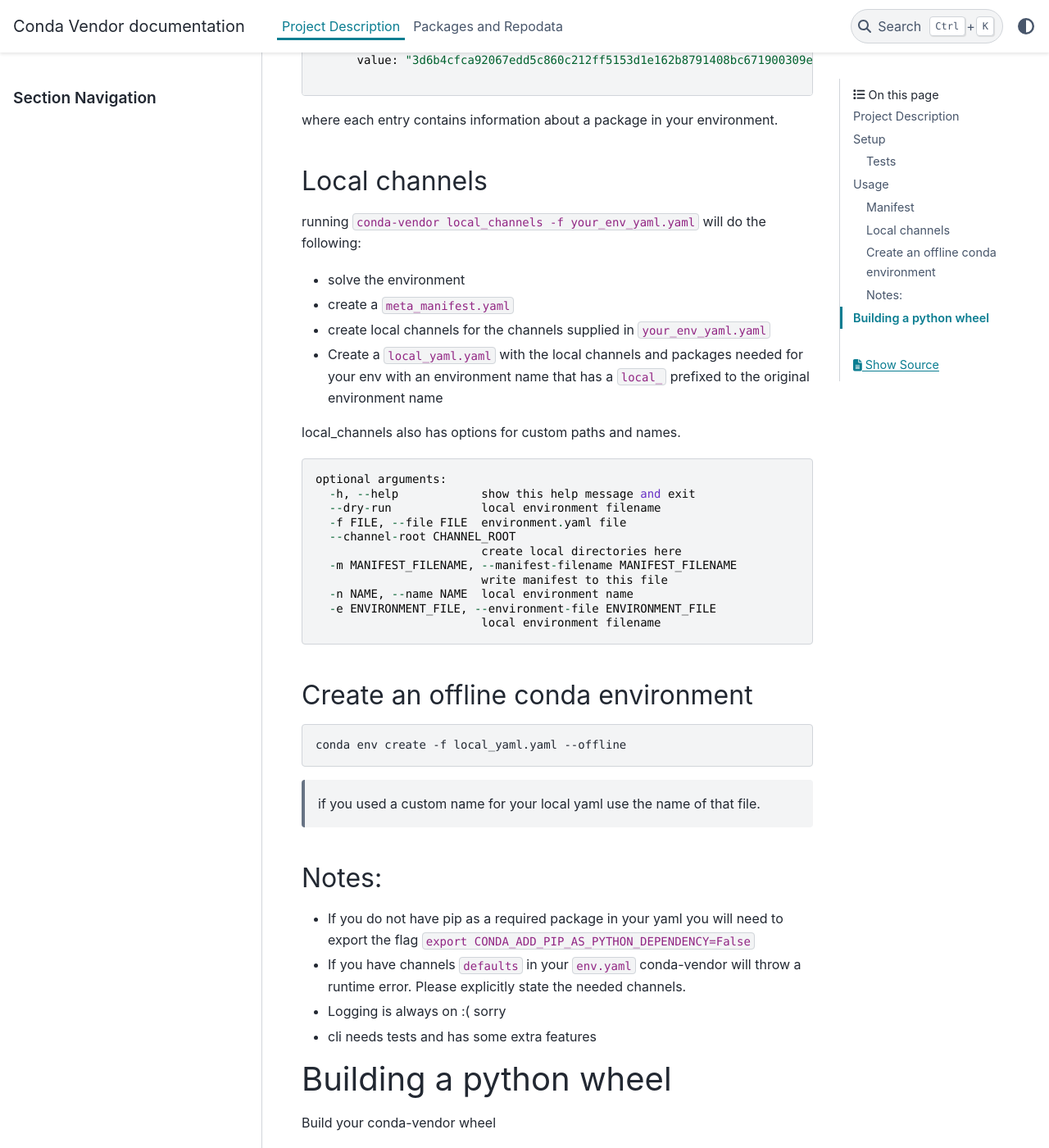
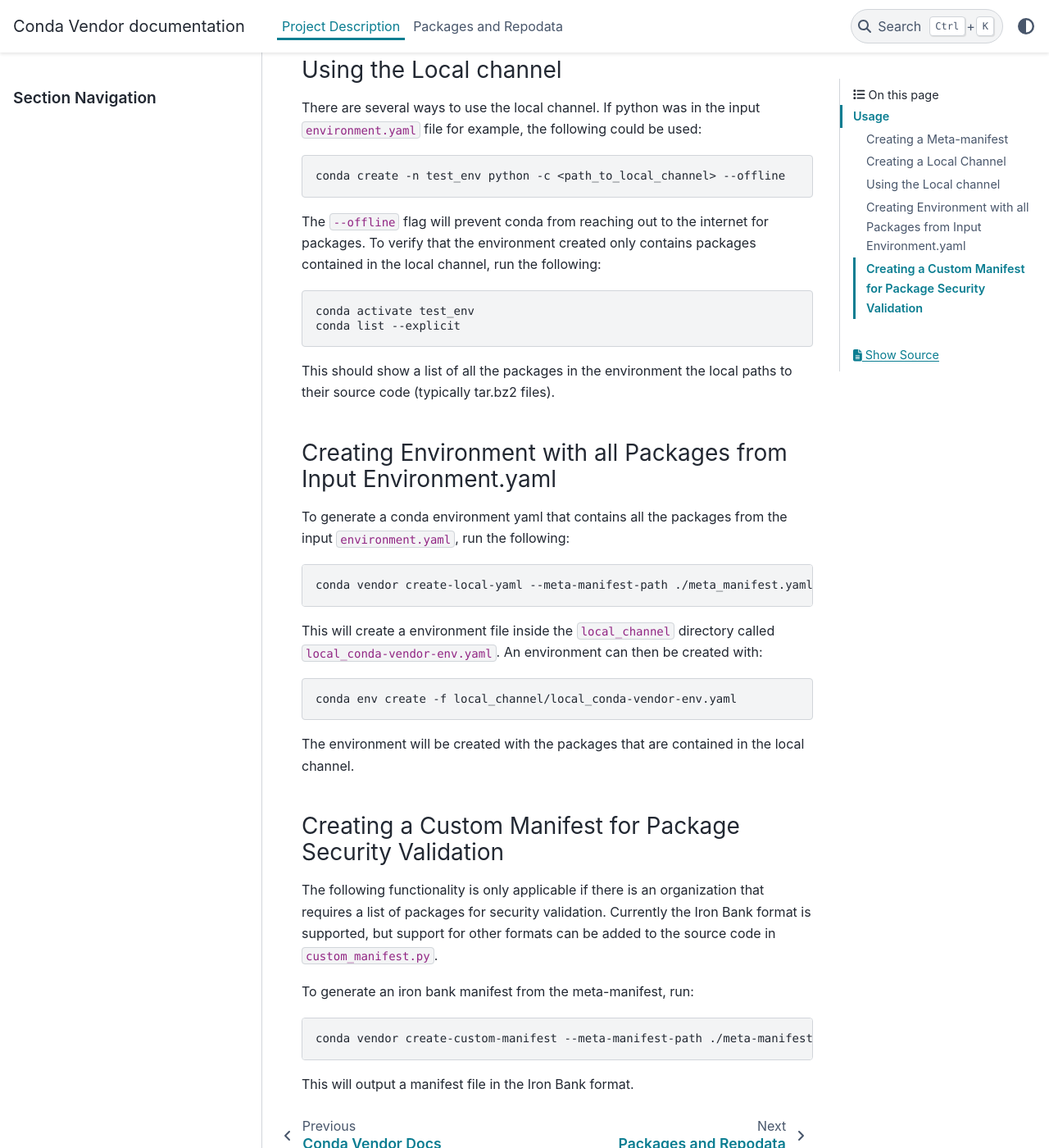
Before and after one commit to MetroStar/conda-vendor, a Sphinx documentation site: the page built from docs/source/user_guide.md, in a window 1280 px wide and 1400 px high, scrolled down 1566 px. Shown: the whole window at 82% size. Built offline with Sphinx 7.4.7 and the PyData theme 0.15.4, drawn with Linux system fonts in a browser that asks for light colours; some of the changed text lies outside the part shown.

Commit message:
Updates to readmes (#12)

````diff
--- a/docs/source/user_guide.md
+++ b/docs/source/user_guide.md
@@ -1,105 +1,65 @@
 # Project Description
-Conda Vendor is a tool to create local conda channels based on a [conda environment yaml file](https://conda.io/projects/conda/en/latest/user-guide/tasks/manage-environments.html#create-env-file-manually). The created local channel will only contain the packages that are required when the yaml file installs. This is the same concept as [mirroring a channel](https://docs.anaconda.com/anaconda-repository/admin-guide/install/config/mirrors/mirror-anaconda-repository/) except only the required packages will be downloaded locally. This vastly descreases the size of the resulting mirrored channel.
 
-Conda Vendor also creates software version manifests based on a conda environment configuration file. These files contain the package name, download URL, and sha256 hash of all packages and dependencies from the input conda environment file.
+Conda Vendor is a tool to create local conda channels and manifests based on an input conda environment yaml file. This tool is particularly useful when trying to use conda packages inside an air-gapped network.
 
-# Setup
-All below steps should be run from within `conda-vendor` directory. This guide assumes that conda is pre-installed and configured.
+The tool works by intaking a [conda environment yaml file](https://conda.io/projects/conda/en/latest/user-guide/tasks/manage-environments.html#create-env-file-manually) and performing a conda solve to determine what packages are needed. A "meta-manifest" file is then generated which contains metadata about all of the packages and their dependencies from the input environment yaml file. Conda-vendor can then use this meta-manifest file for two purposes. The first is to create local conda channels which will allow use of the environment yaml file offline. This is the same concept as [mirroring a channel](https://docs.anaconda.com/anaconda-repository/admin-guide/install/config/mirrors/mirror-anaconda-repository/) except only the required packages will be downloaded locally. This vastly descreases the size of the resulting mirrored channel.
 
-To create a conda environment with the dependencies for conda vendor:
+The second is to create custom manifest files in order to satisfy security organizations' requirements. These files contain the package name, download URL, and sha256 hash of all packages and dependencies from the input conda environment file. Currently Iron Bank is the only format supported, but others can be easily added by modifying [this file](https://github.com/MetroStar/conda-vendor/blob/main/conda_vendor/custom_manifest.py).
 
-	conda env create -f conda_vendor_test.yaml
 
-Activate the environment
+## Usage
 
-	conda activate conda_vendor_test_env
+Conda-vendor has two main steps to create a local channel. First, a meta-manifest file is created as an intermediate artifact. With an existing meta-manifest file, a local conda channel can then be created.
 
-### Tests
-Make sure everything is good to go with
+The intermediate meta-manifest is generated to allow for the creation of custom software manifests. These manifests can then be used obtain package approval from an organization's cybersecurity team.
 
-	pytest -vvv
+### Creating a Meta-manifest
 
-# Usage
-`conda-vendor` solves an environment from an environment.yaml and currently has two main functions:
+Conda-vendor solves an environment with conda from an `environment.yaml` and determines all the packages that are required. The metadata for these required packages is stored in a file called `meta_manifest.yaml`. To create this file, run:
 
-* create a `meta_manifest.yaml` a yaml for CICD
-* Create local channels to resolve an environment offline.
+	conda vendor create-meta-manifest --environment-yaml environment.yaml
 
-### Manifest
-To create a manifest run:
-```bash
-	conda-vendor manifest -f your_env.yaml --manifest-filename your_manifest_out.yaml
-```
+The above command will output a `meta_manifest.yaml` file in the current directory.
 
-if no manifest filename is supplied it will default to `meta_manifest.yaml`.
+### Creating a Local Channel
 
-It will looks something like this:
-```
-resources:
-  - url: "https://s3.amazonaws.com/path/to/your/package-1.0.0.tar.gz"
-    filename: "package-1.0.0.tar.gz"
-    validation:
-      type: "sha256"
-      value: "3d6b4cfca92067edd5c860c212ff5153d1e162b8791408bc671900309eb555ec" # must be lowercase
+With a meta-manifest file created, conda-vendor can then create local channels.
 
-```
-where each entry contains information about a package in your environment.
+	conda vendor create-channels --meta-manifest-path ./meta_manifest.yaml
 
-### Local channels
-running `conda-vendor local_channels -f your_env_yaml.yaml` will do the following:
-* solve the environment
-* create a `meta_manifest.yaml`
-* create local channels for the channels supplied in `your_env_yaml.yaml`
-* Create a `local_yaml.yaml` with the local channels and packages needed for your env with an environment name that has a `local_` prefixed to the original environment name
+This will create a directory called `local_channel` that will contain the same number of channels as were listed in the original `environment.yaml` file. These local channels will only contain the packages that are needed to satisfy the solved environment from the `create-meta-manifest` step.
 
-local_channels also has options for custom paths and names.
-```
-optional arguments:
-  -h, --help            show this help message and exit
-  --dry-run             local environment filename
-  -f FILE, --file FILE  environment.yaml file
-  --channel-root CHANNEL_ROOT
-                        create local directories here
-  -m MANIFEST_FILENAME, --manifest-filename MANIFEST_FILENAME
-                        write manifest to this file
-  -n NAME, --name NAME  local environment name
-  -e ENVIRONMENT_FILE, --environment-file ENVIRONMENT_FILE
-                        local environment filename
-```
+### Using the Local channel
 
-### Create an offline conda environment
+There are several ways to use the local channel. If python was in the input `environment.yaml` file for example, the following could be used:
 
-	conda env create -f local_yaml.yaml --offline
->if you used a custom name for your local yaml use the name of that file.
+	conda create -n test_env python -c <path_to_local_channel> --offline
 
-### Notes:
-* If you do not have pip as a required package in your yaml you will need to export the flag
-`export CONDA_ADD_PIP_AS_PYTHON_DEPENDENCY=False`
-* If you have channels `defaults` in your `env.yaml` conda-vendor will throw a runtime error. Please explicitly state the needed channels.
-* Logging is always on :( sorry
-* cli needs tests and has some extra features
+The `--offline` flag will prevent conda from reaching out to the internet for packages. To verify that the environment created only contains packages contained in the local channel, run the following:
 
-# Building a python wheel
-Build your conda-vendor wheel
+	conda activate test_env
+	conda list --explicit
 
-	python setup.py bdist_wheel
+This should show a list of all the packages in the environment the local paths to their source code (typically tar.bz2 files).
 
-Install the package
+### Creating Environment with all Packages from Input Environment.yaml
 
-	pip install dist/conda_vendor-0.1-py3-none-any.whl
+To generate a conda environment yaml that contains all the packages from the input `environment.yaml`, run the following:
 
-Make sure it looks good
+	conda vendor create-local-yaml --meta-manifest-path ./meta_manifest.yaml --channel-root <absolute_path_to_local_channel_dir>
 
-	conda-vendor -h
+This will create a environment file inside the `local_channel` directory called `local_conda-vendor-env.yaml`. An environment can then be created with:
 
-You should see something like
-```
-conda-vendor creates a local conda environment
+	conda env create -f local_channel/local_conda-vendor-env.yaml
 
-positional arguments:
-  {manifest,local_yaml,local_channels}
-                        command options
-    manifest            mainifest commands
-    local_yaml          local yaml commands
-    local_channels      local channel commands
-```
+The environment will be created with the packages that are contained in the local channel.
+
+### Creating a Custom Manifest for Package Security Validation
+
+The following functionality is only applicable if there is an organization that requires a list of packages for security validation. Currently the Iron Bank format is supported, but support for other formats can be added to the source code in `custom_manifest.py`.
+
+To generate an iron bank manifest from the meta-manifest, run:
+
+	conda vendor create-custom-manifest --meta-manifest-path ./meta-manifest.yaml --output-manifest-path ./custom_manifest.yaml
+
+This will output a manifest file in the Iron Bank format.
````
Also changed, not shown: README.md (+8 -2 lines).
